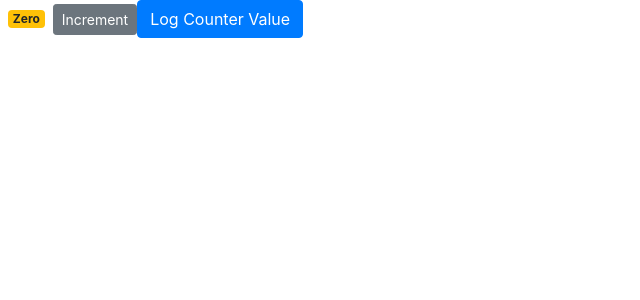
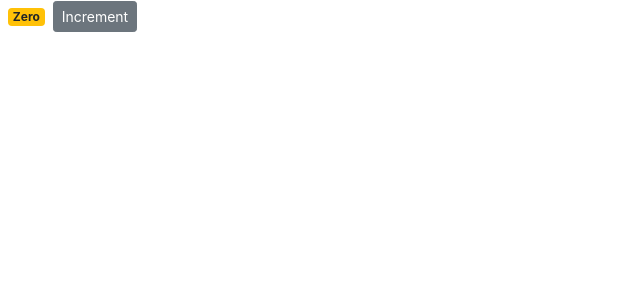
Before and after one commit to AmitPandey45/counter-app, a React (Create React App) app: page / in a window 1280 px wide. Shown: the top 300 px of the page, without its empty margins (0-640 px from the left). Built offline with nearby package versions, Linux system fonts and the light colour scheme.

Commit message:
Changes not staged for commit:

```diff
--- a/src/components/counter.jsx
+++ b/src/components/counter.jsx
@@ -5,23 +5,8 @@ class Counter extends Component {
     count: 0,
   };
 
-  //   constructor() {
-  //     super();
-  //     this.handleIcrement = this.handleIcrement.bind(this);
-  //   }
-
-  handleIcrement = (product) => {
-    console.log(product);
+  handleIcrement = () => {
     this.setState({ count: this.state.count + 1 });
-  };
-
-  // first way to pass argument to method call (and second way descrbe with button control)
-  doHandleIncrement = () => {
-    this.handleIcrement({ id: 1 });
-  };
-
-  handleCounterLogWithArgument = (counter) => {
-    console.log(counter);
   };
 
   render() {
@@ -33,12 +18,6 @@ class Counter extends Component {
           className="btn btn-secondary btn-sm"
         >
           Increment
-        </button>
-        <button
-          onClick={() => this.handleCounterLogWithArgument(this.state.count)}
-          className="btn btn-primary"
-        >
-          Log Counter Value
         </button>
       </div>
     );
```
